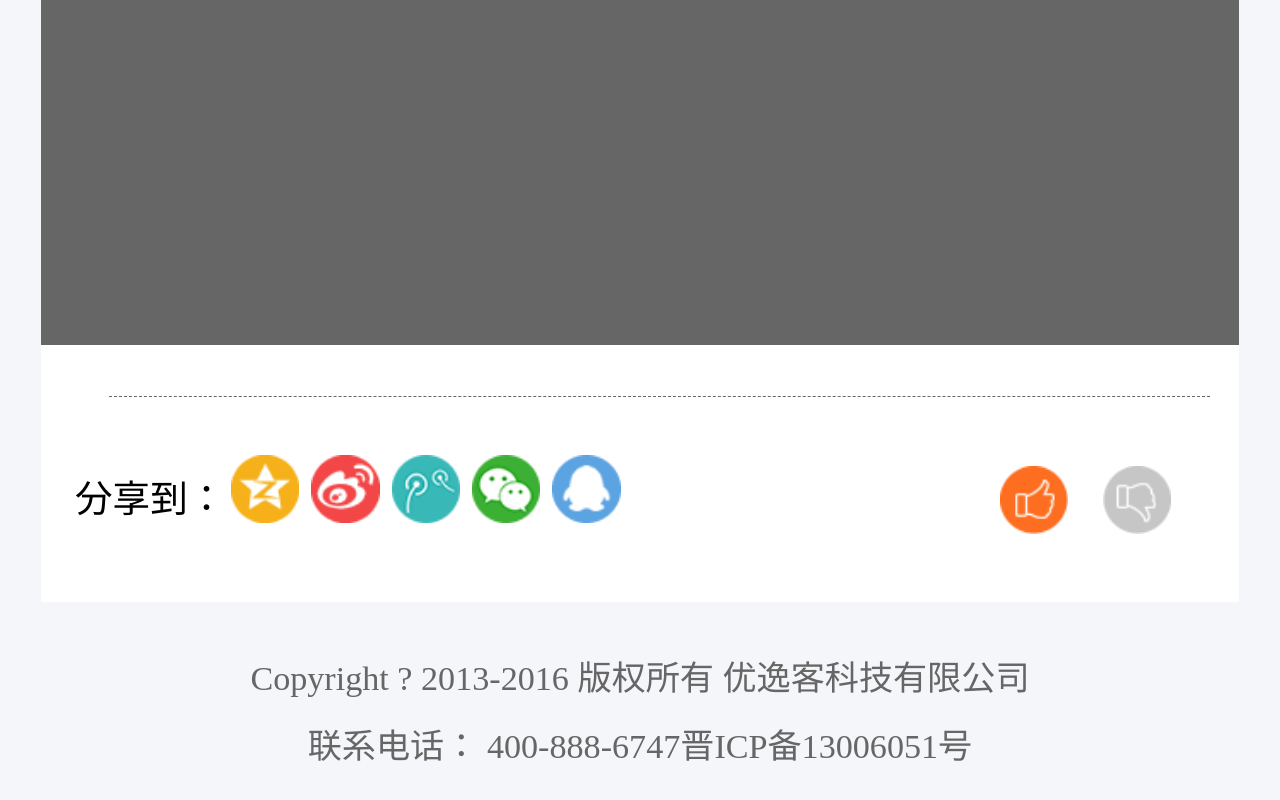
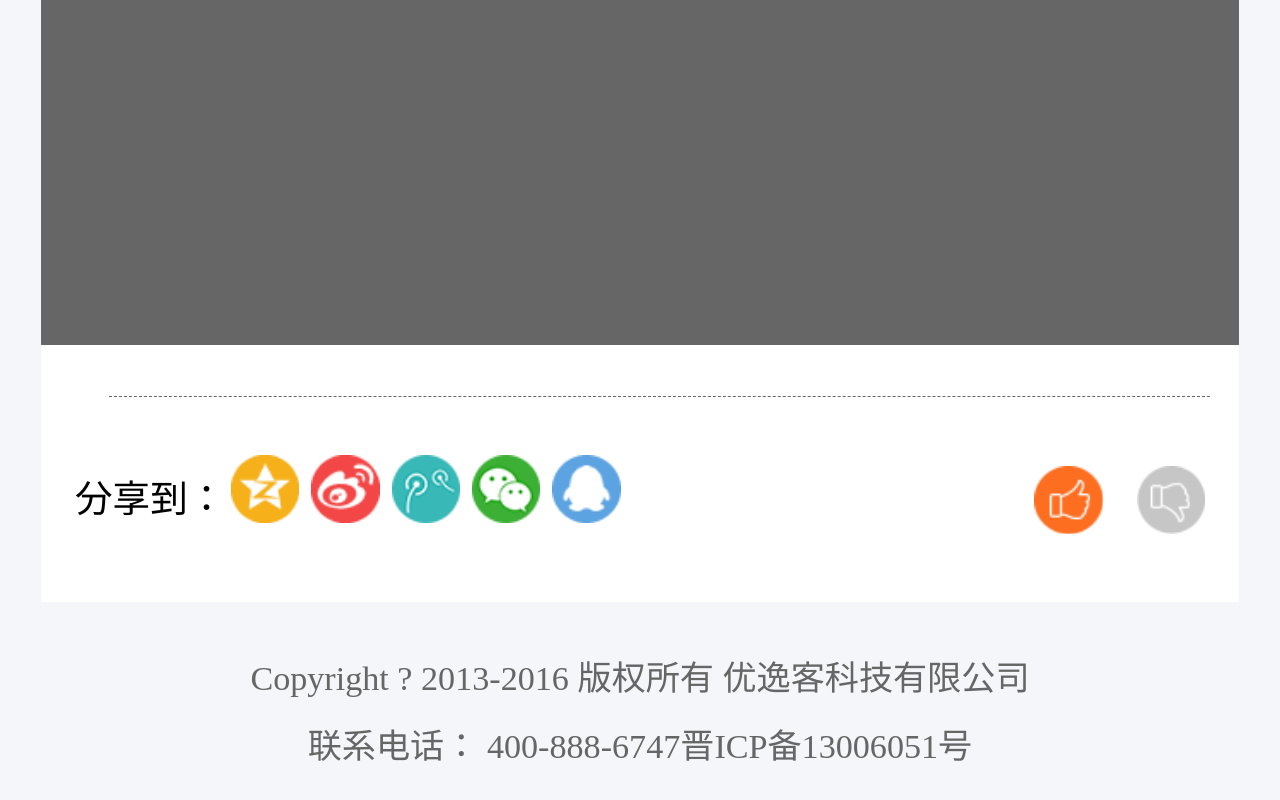
Before and after one commit to sevenobj/seven, a plain HTML site: page fxq_mfty.html in a window 1280 px wide. Shown: the part 3010-3810 px from the top of the page. Drawn offline with Linux system fonts and the light colour scheme.

Commit message:
change
change

```diff
--- a/css/fxq_jpsz.css
+++ b/css/fxq_jpsz.css
@@ -212,6 +212,7 @@ a{
     background-size: cover;
     float: right;
     margin-top: 0.1rem;
+    margin-right: 0.2rem;
 }
 .fxq-mfty-share .down{
     width: 0.4rem;
@@ -219,7 +220,6 @@ a{
     background-image: url("../images/jyw-down.png");
     background-size: cover;
     float: right;
-    margin: 0 0.2rem;
     margin-top: 0.1rem;
 }
 .fxq-mfty-share .bdsharebuttonbox span{
```
